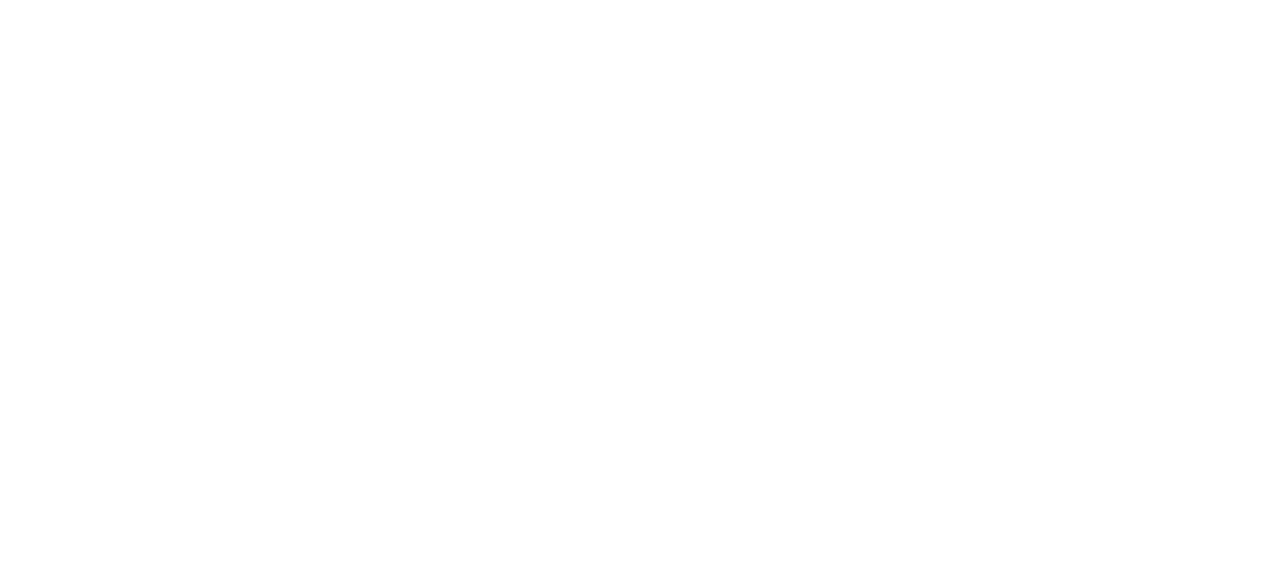
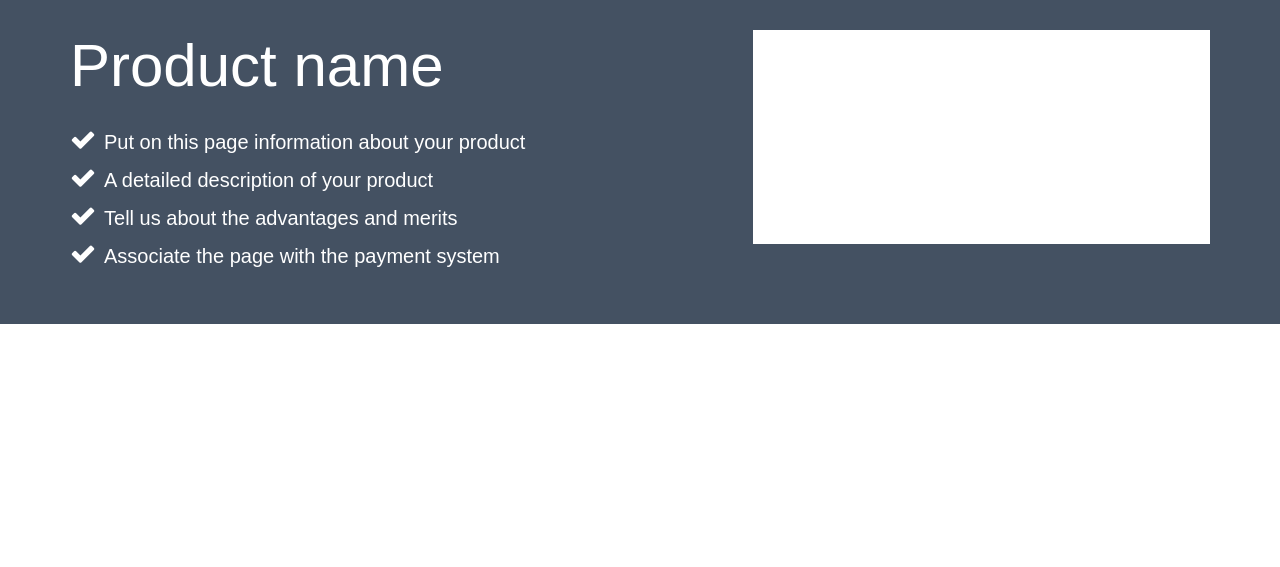
Before and after one commit to nurbol-sarsenbayev/simple-bootstrap-design, a website: page app/index.html in a window 1280 px wide. Drawn offline with Linux system fonts and the light colour scheme.

Commit message:
section-header

```diff
--- a/app/index.html
+++ b/app/index.html
@@ -30,7 +30,56 @@
 
 <body>
 
+    <div id="page-wrapper">
 
+		<header class="section section-inverse section-header">
+			<div class="container">
+				<div class="row">
+					<div class="col-sm-7">
+						<h1 class="h1">Product name</h1>
+						<ul class="header-list">
+							<li>Put on this page information about your product</li>
+							<li>A detailed description of your product</li>
+							<li>Tell us about the advantages and merits</li>
+							<li>Associate the page with the payment system</li>
+						</ul>
+					</div>
+					<div class="col-sm-5">
+						<div class="img-header img img-white"></div>
+					</div>
+				</div>
+			</div>
+		</header>
+
+		<section class="section s-about">
+
+		</section>
+
+		<section class="section s-plusses">
+
+		</section>
+
+		<section class="section s-screenshots">
+
+		</section>
+
+		<section class="section s-reviews">
+
+		</section>
+
+		<section class="section s-prices">
+
+		</section>
+
+		<section class="section s-contacts">
+
+		</section>
+
+		<footer class="page-footer">
+
+		</footer>
+
+	</div>
 
 	<link rel="stylesheet" href="css/libs.min.css">
 	<link rel="stylesheet" href="css/main.min.css">
--- a/app/sass/_base.scss
+++ b/app/sass/_base.scss
@@ -8,38 +8,3 @@
 		box-sizing: border-box;
 	}
 }
-
-*::-webkit-input-placeholder {
-	color: #666;
-	opacity: 1;
-}
-
-*:-moz-placeholder {
-	color: #666;
-	opacity: 1;
-}
-
-*::-moz-placeholder {
-	color: #666;
-	opacity: 1;
-}
-
-*:-ms-input-placeholder {
-	color: #666;
-	opacity: 1;
-}
-
-body input:focus:required:invalid,
-body textarea:focus:required:invalid {
-	color: #666;
-}
-body input:required:valid,
-body textarea:required:valid {
-	color: #666;
-}
-
-.img-responsive {
-	display: block;
-	max-width: 100%;
-	height: auto;
-}
--- a/app/sass/_vars.scss
+++ b/app/sass/_vars.scss
@@ -1,2 +1,3 @@
-$default-font: "roboto", sans-serif;
-$accent: #F9C766;
+$default-font: Arial, sans-serif;
+$default_text_color: #333333;
+$default_font_size: 16px;
--- a/app/sass/main.scss
+++ b/app/sass/main.scss
@@ -4,16 +4,69 @@
 
 html, body {
 	height: 100%;
+	margin: 0;
 }
 
 body {
-	font-size: 16px;
 	min-width: 320px;
 	position: relative;
-	line-height: 1.75;
-	font-family: $default-font;
+	line-height: 24px;
+	font-size: 16px;
+	font-family: Arial, sans-serif;
+	color: #333;
 	overflow-x: hidden;
 	opacity: 1;
+}
+
+.section {
+	padding: 30px 0 50px 0;
+	background-color: #fff;
+	color: #333;
+
+	&-inverse {
+		background-color: #445162;
+		color: #fff;
+	}
+}
+
+
+.h1 {
+	margin: 0;
+	line-height: 1.2;
+	font-size: 60px;
+	font-weight: normal;
+}
+
+.header-list {
+	margin: 20px 0 0 0;
+	padding: 0;
+	list-style: none;
+
+	li {
+		&:before {
+			font-family: "fontawesome";
+			content: "\f00c";
+			margin-right: 8px;
+			font-size: 26px;
+		}
+		font-size: 20px;
+		line-height: 36px;
+	}
+}
+
+.img {
+	&-white {
+		background-color: #fff;
+	}
+
+	&-blue {
+		background-color: #445161;
+	}
+
+	&-header {
+		width: 100%;
+		height: 214px;
+	}
 }
 
 
```
Also changed, not shown: app/css/main.min.css.
